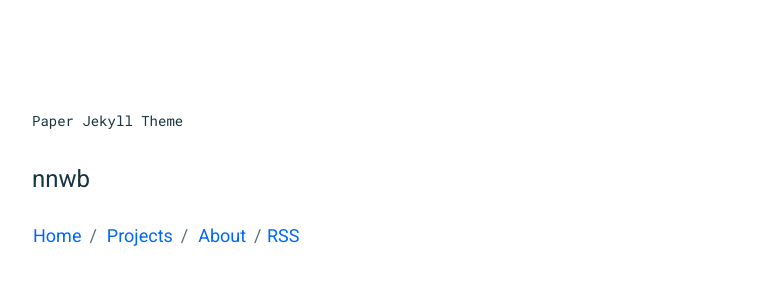
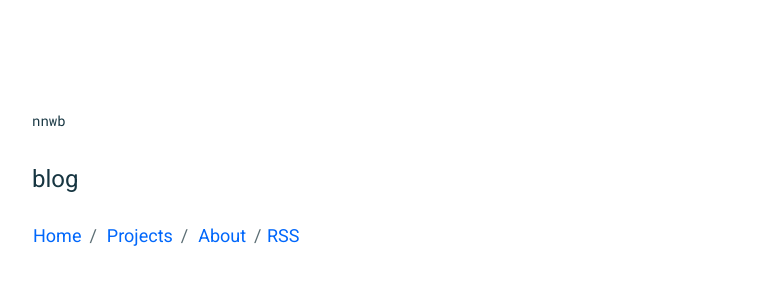
Before and after one commit to nnwb/nnwb.github.io, a Jekyll site: the page built from index.html, in a window 1280 px wide. Shown: the top 305 px of the page, without its empty margins (258-1021 px from the left). Built offline with Jekyll 4.4.1, drawn with Linux system fonts in a browser that asks for light colours.

Commit message:
Update _config.yml

```diff
--- a/_config.yml
+++ b/_config.yml
@@ -1,7 +1,7 @@
 # Site settings
-title: "Paper Jekyll Theme"
+title: "nnwb"
 description: >
-  nnwb
+  blog
 
 author: nnwb
 email: jupiterjaz@gmail.com
@@ -12,7 +12,7 @@ instagram_username: nav2wb
 baseurl: "/nnwb.github.io" # the subpath of your site, e.g. /blog
 url: "https://nnwb.github.io" # the base hostname & protocol for your site
 
-google_analytics_id: UA-1111111111-1
+google_analytics_id:
 disqus_id: nnwb
 
 # Build settings
```
